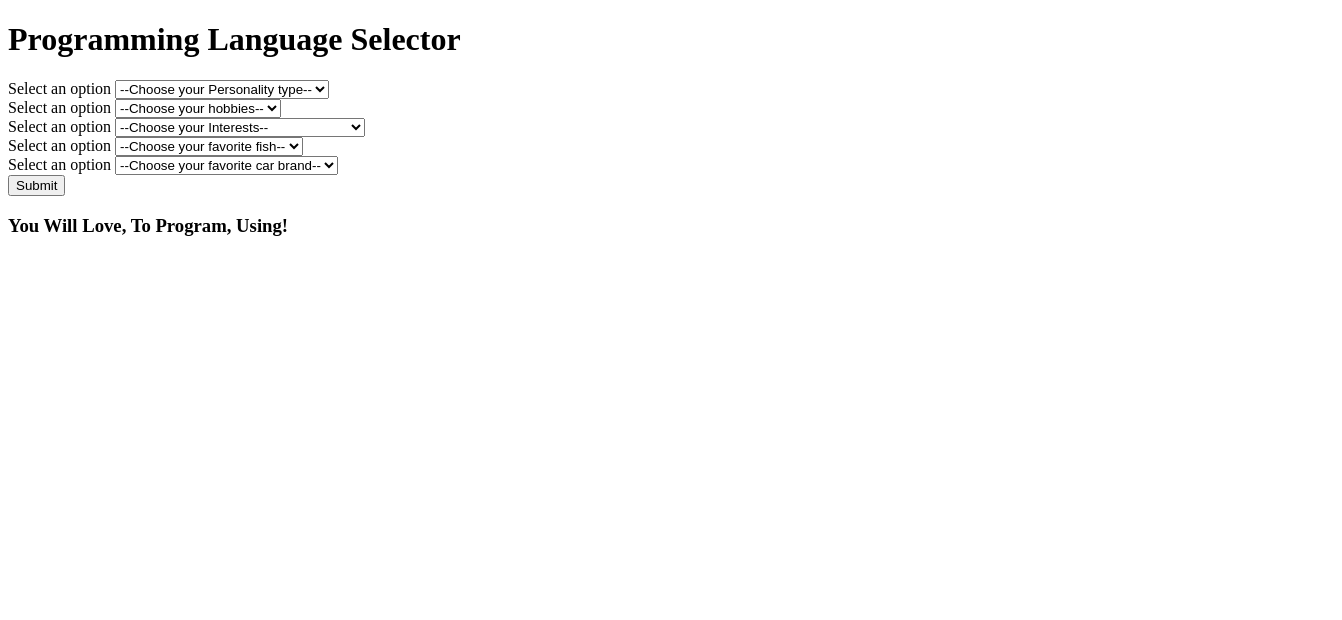
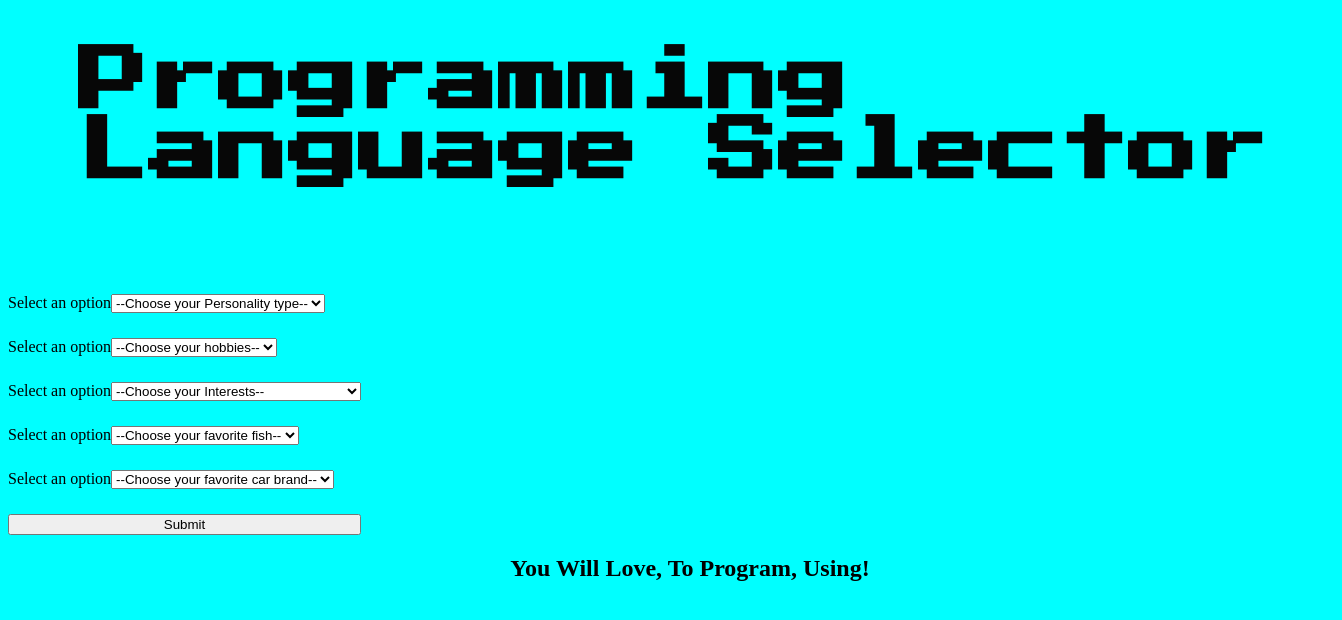
Before and after one commit to jcarenza67/Programming-Language-Selector, a plain HTML site: page index.html in a window 1280 px wide. Shown: the whole page, 1342 px wide, since content can reach past the window. Drawn offline with Linux system fonts and the light colour scheme.

Commit message:
Add custom font to most of the text, background color to body, padding and margin to boxes. Finished README

```diff
--- a/css/styles.css
+++ b/css/styles.css
@@ -0,0 +1,58 @@
+body {
+  background-color: aqua;
+}
+
+.header {
+  display: flex;
+  justify-content: center;
+  padding-left: 70px;
+  color: rgb(7, 7, 7);
+  font-size: 70px;
+  font-family: 'Press Start 2P', cursive;
+  width: 100%;
+  height: 200px;
+}
+
+.options {
+  display: grid;
+  justify-content: left;
+}
+
+.dd1 {
+  display: flex;
+  padding-bottom: 25px;
+}
+
+.dd2 {
+  display: flex;
+}
+
+.dd3 {
+  display: flex;
+  padding-top: 25px;
+}
+
+.dd4 {
+  display: flex;
+  padding-top: 25px;
+}
+
+.dd5 {
+  display: flex;
+  padding-top: 25px;
+  padding-bottom: 25px;
+}
+
+.result {
+display: flex;
+justify-content: center;
+padding-left: 100px;
+}
+
+.answer {
+display: flex;
+justify-content: center;
+font-size: 60px;
+font-family: Creepster, cursive;
+padding-left: 100px;
+}
--- a/index.html
+++ b/index.html
@@ -3,13 +3,19 @@
 <head>
   <link rel="stylesheet" href="css/styles.css" type="text/css">
   <script src="js/scripts.js"></script>
+  <link rel="preconnect" href="https://fonts.googleapis.com">
+<link rel="preconnect" href="https://fonts.gstatic.com" crossorigin>
+<link href="https://fonts.googleapis.com/css2?family=Creepster&display=swap" rel="stylesheet">
+<link rel="preconnect" href="https://fonts.googleapis.com">
+<link rel="preconnect" href="https://fonts.gstatic.com" crossorigin>
+<link href="https://fonts.googleapis.com/css2?family=Press+Start+2P&display=swap" rel="stylesheet">
   <meta charset="UTF-8">
   <meta http-equiv="X-UA-Compatible" content="IE=edge">
   <meta name="viewport" content="width=device-width, initial-scale=1.0">
   <title>Program Program!</title>
 </head>
 <body>
-    <h1 id="header">Programming Language Selector</h1>
+  <h1 class="header">Programming Language Selector</h1>
   <div class="options">
     <div class="dd1">
       <label for="dropdown1">Select an option</label>
@@ -57,8 +63,8 @@
       </select>
     </div>
     <button id="submit">Submit</button>
-    <h3 id="result">You Will Love, To Program, Using!</h3>
-    <div id="answer"></div>
   </div>
+  <h2 class="result">You Will Love, To Program, Using!</h2>
+  <div class="answer" id="answer"></div>
 </body>
 </html>
```
Also changed, not shown: pictures/Csharp.jpeg (added), 1 other file.
